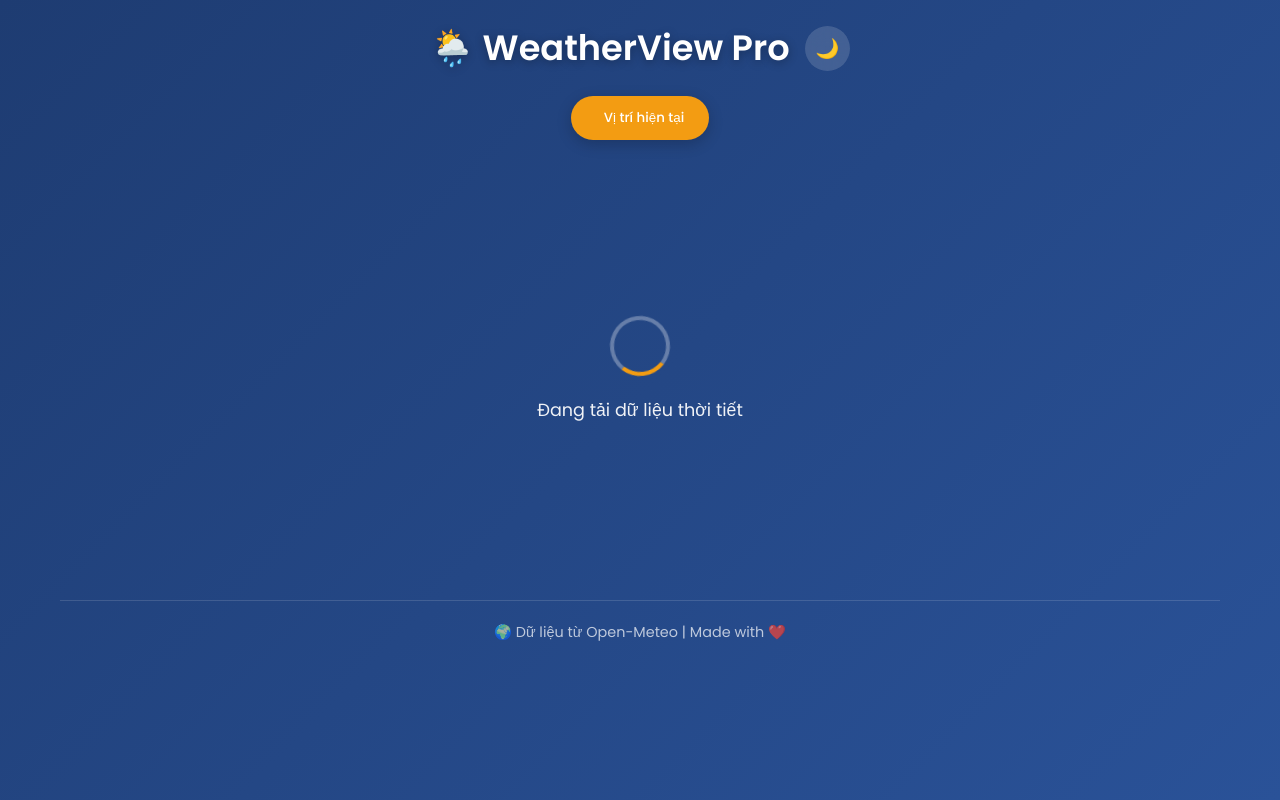
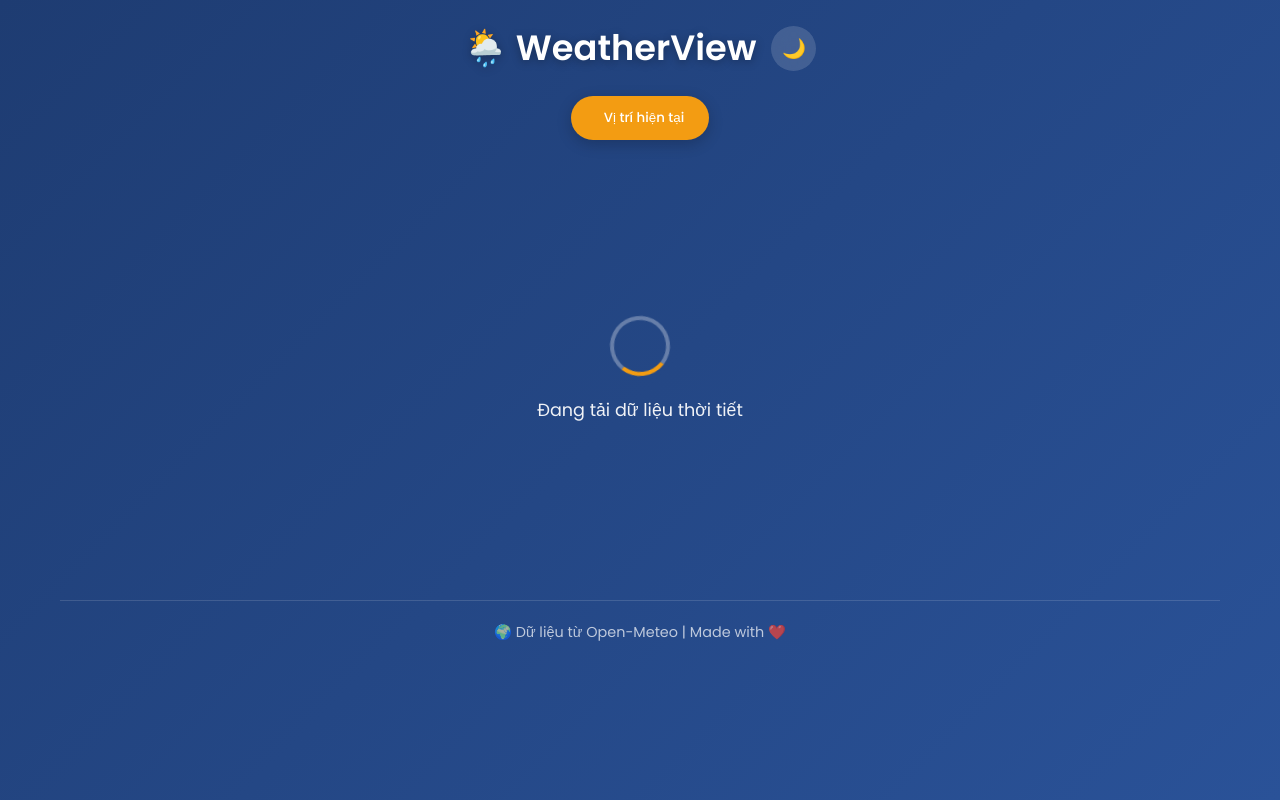
Before and after one commit to pongb12/projectIDK, a plain HTML site: page index.html in a window 1280 px wide. Drawn offline with nearby package versions, Linux system fonts and the light colour scheme; some icons are missing.

Commit message:
Update index.html

```diff
--- a/index.html
+++ b/index.html
@@ -12,7 +12,7 @@
   <div class="app">
     <header>
       <div class="app-title">
-        <h1>🌦️ WeatherView Pro</h1>
+        <h1>🌦️ WeatherView</h1>
         <button class="theme-toggle" id="themeToggle">🌙</button>
       </div>
       <div class="location-controls">
@@ -123,4 +123,5 @@
   <script src="https://unpkg.com/leaflet@1.9.4/dist/leaflet.js"></script>
   <script src="script.js"></script>
 </body>
+
 </html>
```
